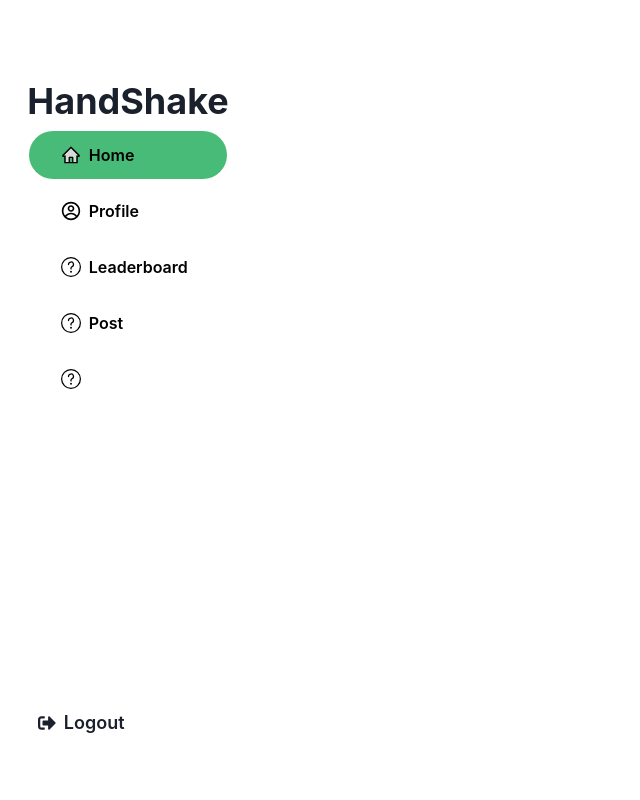
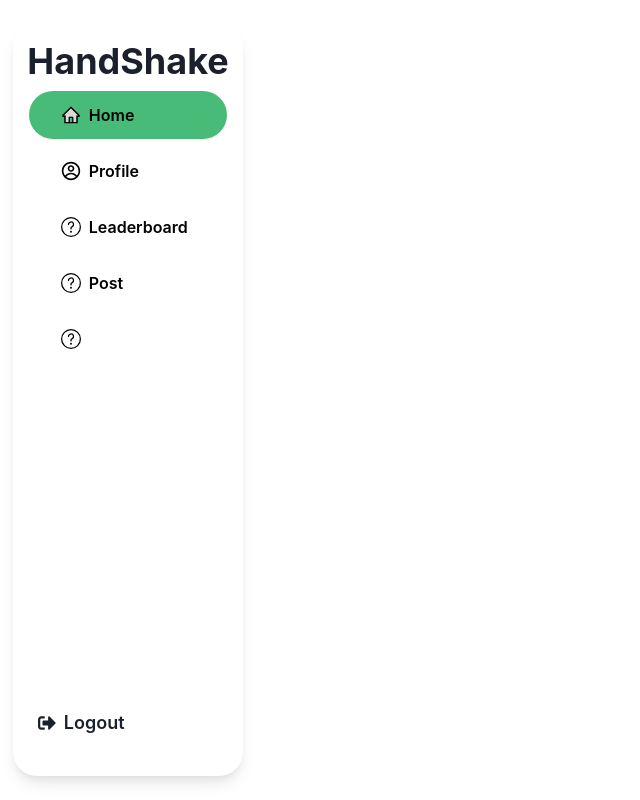
Before and after one commit to UTD-Spring-2024-SE-Priya/Minnows, a React (Create React App) app in the folder client/: page / in a window 1280 px wide. Shown: the whole page, without its empty margins (0-640 px from the left). Built offline with nearby package versions, Linux system fonts and the light colour scheme.

Commit message:
sidebar fixed

```diff
--- a/client/src/Sidebar.jsx
+++ b/client/src/Sidebar.jsx
@@ -55,8 +55,9 @@ export default function Sidebar() {
         p={4}
         borderRadius="1.5em"
         opacity={9}
+        boxShadow={'lg'}
       >
-        <VStack spacing={2} align="center" mt={10}>
+        <VStack spacing={2} align="center" mt={0}>
           <Heading>HandShake</Heading>
           {menuItems.map((item) => (
             <Button
```
